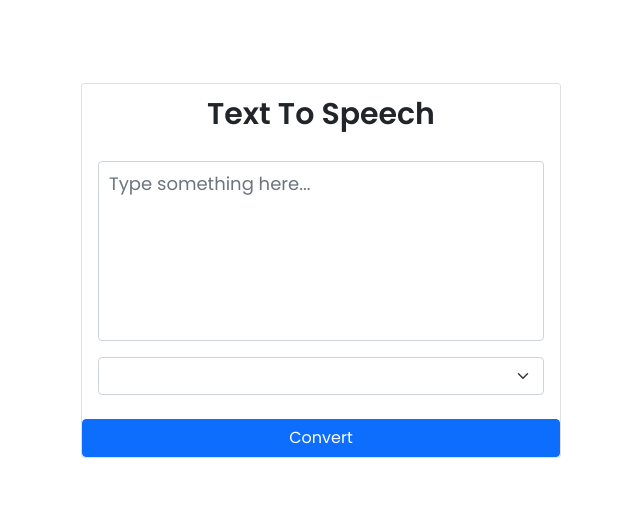
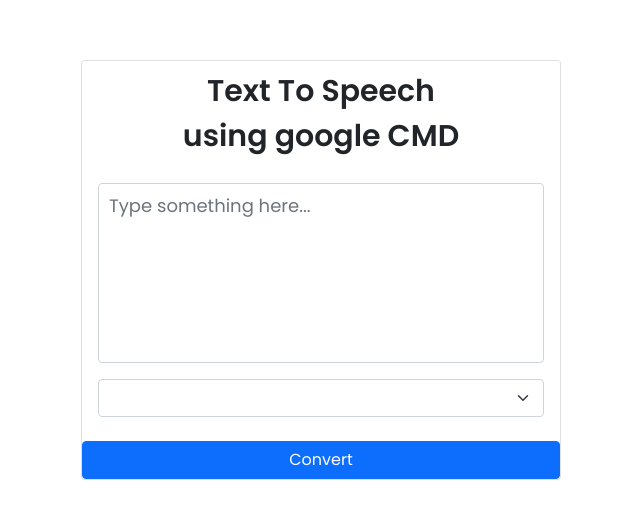
Before and after one commit to aviralchaurasia09/texttospeech, a plain HTML site: page index.html in a window 1280 px wide. Shown: the part 130-648 px from the top of the page, without its empty margins (319-959 px from the left). Drawn offline with nearby package versions, Linux system fonts and the light colour scheme.

Commit message:
Add files via upload

```diff
--- a/index.html
+++ b/index.html
@@ -16,7 +16,7 @@
             <div class="card">
                 <div class="card-header">
                     <p>Text To Speech</p>
-
+                    <p>using google CMD</p>
                 </div>
                 <div class="card-body mb-2">
                     <div class="user-text mb-3">
```
